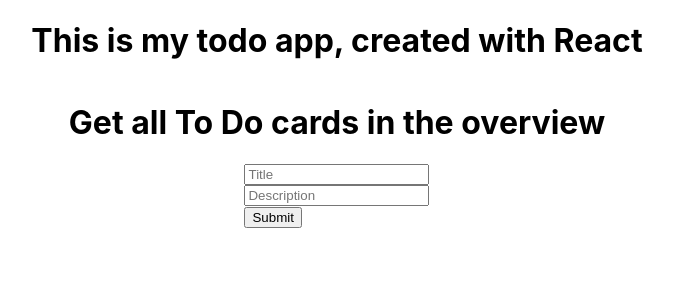
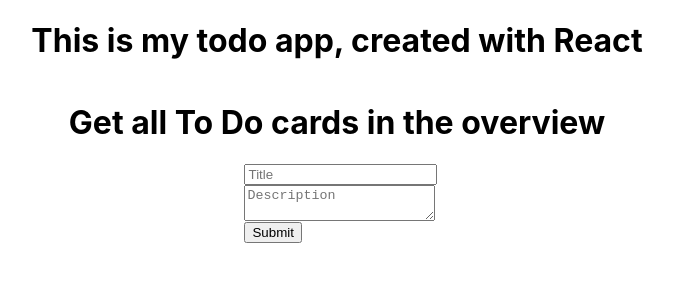
Before and after one commit to TechFems-projects-and-resources/project-todo-react, a React (Create React App) app: page / in a window 1280 px wide. Shown: the top 300 px of the page, without its empty margins (303-977 px from the left). Built offline with nearby package versions, Linux system fonts and the light colour scheme.

Commit message:
Add submit btn and code

```diff
--- a/src/App.css
+++ b/src/App.css
@@ -26,4 +26,5 @@
 
 #title, #comment {
   display: flex;
+  width: 100%;
 }
--- a/src/components/ToDo.jsx
+++ b/src/components/ToDo.jsx
@@ -5,6 +5,9 @@
 
   const handleSubmit = (e) => {
     e.preventDefault();
+
+    console.log(card);
+
   };
 
   // With hooks, the old state is REPLACED by the one that triggers the event.
@@ -29,7 +32,7 @@
           onChange={handleChange}
           placeholder="Title"
         />
-        <input
+        <textarea
           type="text"
           id="comment"
           name="comment"
```
